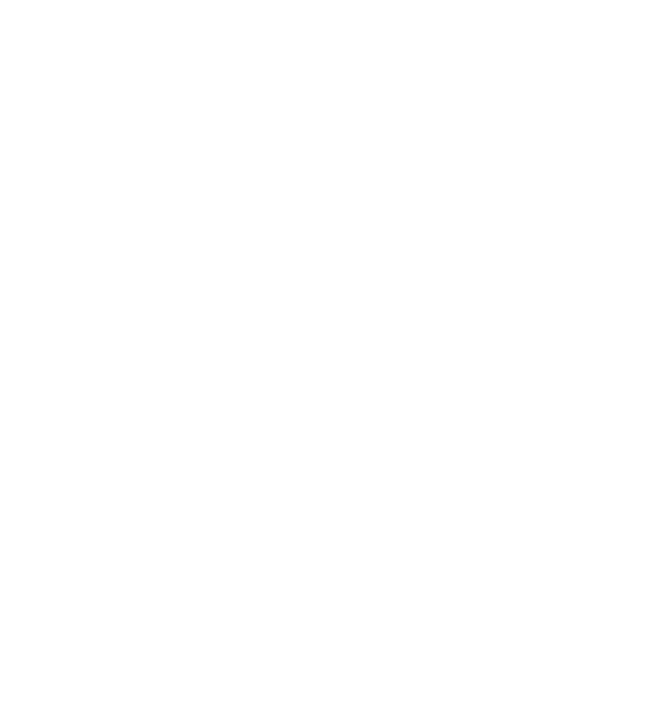
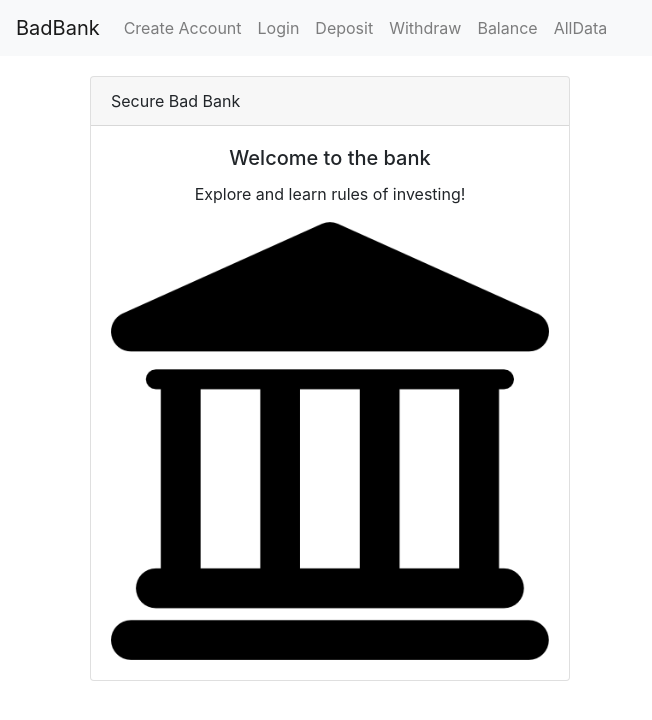
Before and after one commit to rhdpd/BadBank-3Tier, a website: page public/index.html in a window 1280 px wide. Shown: the whole page, without its empty margins (0-652 px from the left). Drawn offline with nearby package versions, Linux system fonts and the light colour scheme.

```diff
--- a/public/index.html
+++ b/public/index.html
@@ -6,7 +6,7 @@
 
      <!-- bootstrap css -->
      <link rel="stylesheet" href="https://cdn.jsdelivr.net/npm/bootstrap@4.6.0/dist/css/bootstrap.min.css" integrity="sha384-B0vP5xmATw1+K9KRQjQERJvTumQW0nPEzvF6L/Z6nronJ3oUOFUFpCjEUQouq2+l" crossorigin="anonymous">    <!-- don't use this in production: -->
-     <!--<script src="https://unpkg.com/@babel/standalone/babel.min.js"></script>-->
+     <script src="https://unpkg.com/@babel/standalone/babel.min.js"></script>
 
        <!-- The core Firebase JS SDK is always required and must be listed first-->
        <script src="https://www.gstatic.com/firebasejs/7.24.0/firebase-app.js"></script>
```
